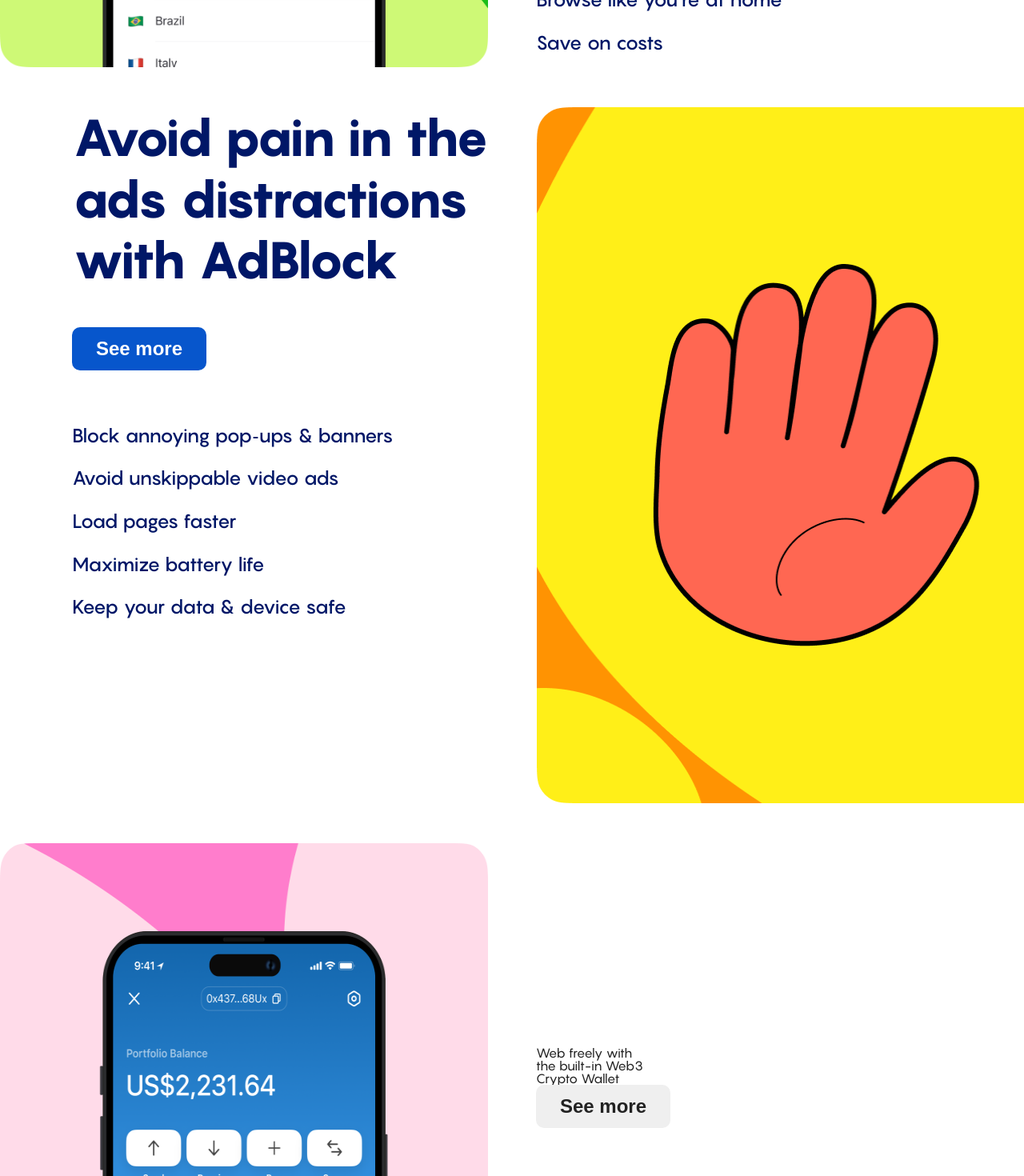
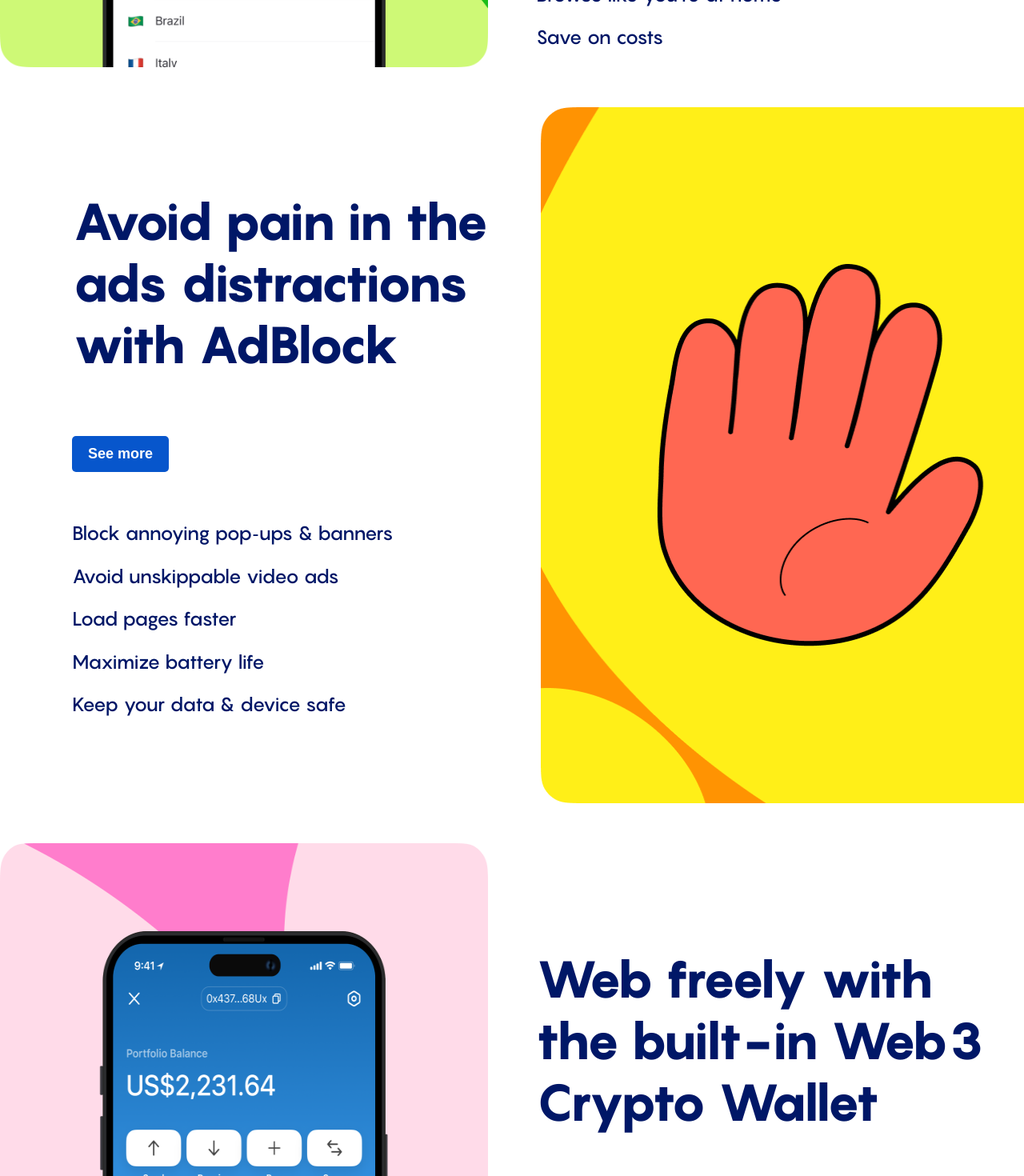
Before and after one commit to holus-bolus/aloha-browser, a Next.js app: page / in a window 1280 px wide. Shown: the part 3460-4930 px from the top of the page at 80% size. Built offline with nearby package versions, Linux system fonts and the light colour scheme.

Commit message:
Added the advantages section

```diff
--- a/app/components/Advantages/Advantages.css
+++ b/app/components/Advantages/Advantages.css
@@ -6,34 +6,39 @@
   padding-bottom: 50px;
 }
 
-.activity-wrapper {
+.activity-wrapper  {
   display: flex;
   gap: 60px;
   align-items: center;
 }
 
-.pain-ads {
+.pain-ads{
   display: flex;
-  gap: 60px;
+  gap: 65px;
+  align-items: center;
 }
 
 .pain-ads-text {
   padding-left: 90px;
-
 }
 
-.advantages__title {
+.text-wrapper {
+  min-width: 500px;
+}
+
+.advantages__title, .activity-section__title {
   margin-bottom: 30px;
 }
 
 .advantages__button {
-  background-color: #0756cc;
-  color: #fff;
+
   margin-top: 45px;
-}
-
-.text-wrapper {
-  min-width: 500px;
+  margin-bottom: 60px;
+  padding: 10px 20px;
+  font-size: 18px;
+  border: none;
+  border-radius: 5px;
+  cursor: pointer;
 }
 
 .advantages-list {
--- a/app/components/Advantages/Advantages.tsx
+++ b/app/components/Advantages/Advantages.tsx
@@ -36,7 +36,7 @@
       <section className="activity-section">
         <div className="pain-ads">
           <div className="text-wrapper pain-ads-text">
-            <h2 className="subheading activity-section__title">
+            <h2 className="subheading advantages__title">
               Avoid pain in the
               <br />
               ads distractions
@@ -69,14 +69,14 @@
             height="870"
           />
           <div className="text-wrapper">
-            <h2 className="title">
+            <h2 className="subheading advantages__title">
               Web freely with
               <br />
               the built-in Web3
               <br />
               Crypto Wallet
             </h2>
-            <button className="button">See more</button>
+            <button className="button advantages__button">See more</button>
             <ul className="advantages-list">
               <li className="list-item">Buy, send & receive crypto</li>
               <li className="list-item">Swap over 300 tokens</li>
--- a/app/components/BigPrivacy/BigPrivacy.tsx
+++ b/app/components/BigPrivacy/BigPrivacy.tsx
@@ -3,7 +3,7 @@
 const BigPrivacy = () => {
   return (
     <section className="big-privacy">
-      <h2 className="title big-privacy__title">
+      <h2 className="subheading big-privacy__title">
         Big on privacy? We've got you
       </h2>
       <p className="description big-privacy__description">
--- a/app/globals.css
+++ b/app/globals.css
@@ -63,7 +63,7 @@
 }
 
 .description {
-  font-size: 24px;
+  font-size: 32px;
   font-weight: 500;
   line-height: 1.5;
   color: #001767;
@@ -76,14 +76,16 @@
 }
 
 
-.subheading{
+.subheading {
   font-size: 64px;
   font-weight: 800;
   line-height: 1.2;
-color: #001767;
+  color: #001767;
 }
 
 .button {
+  background-color: #0756cc;
+  color: #fff;
   font-size: 24px;
   font-weight: 700;
   line-height: 1.4;
```
